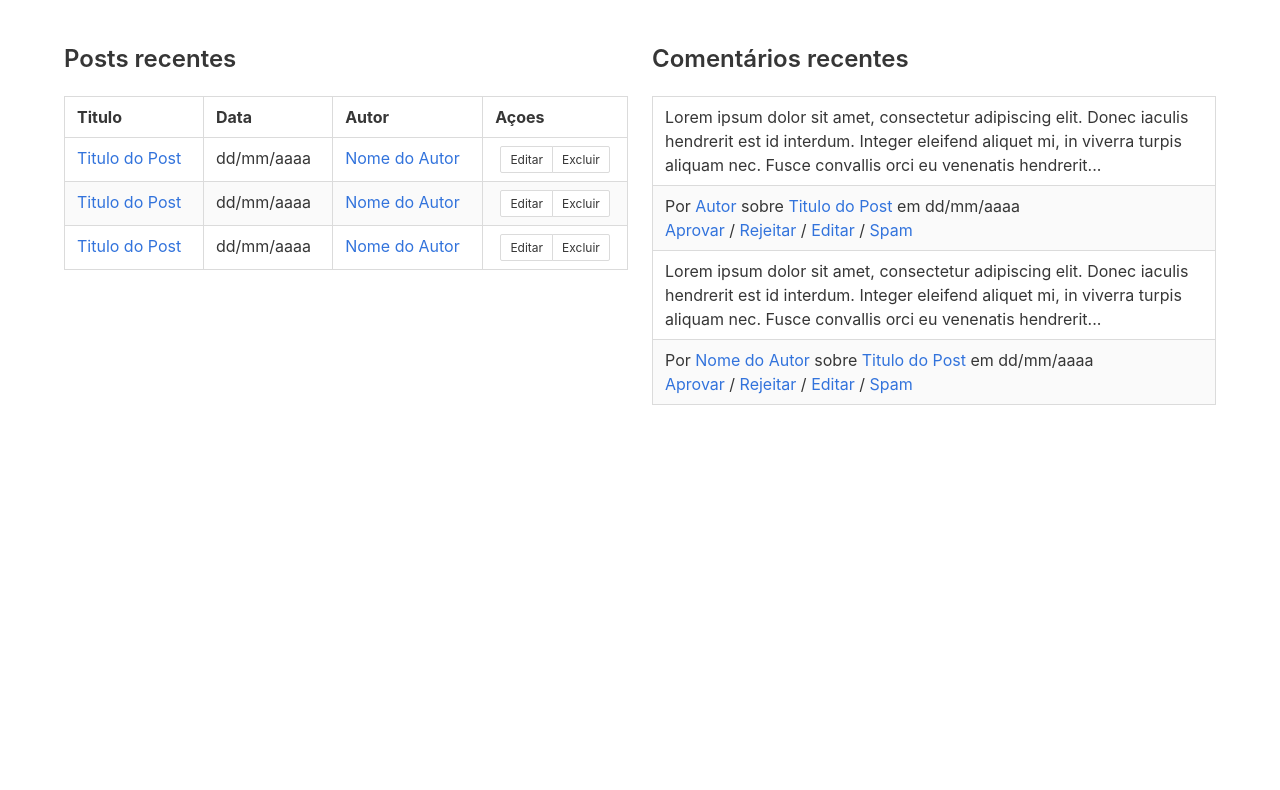
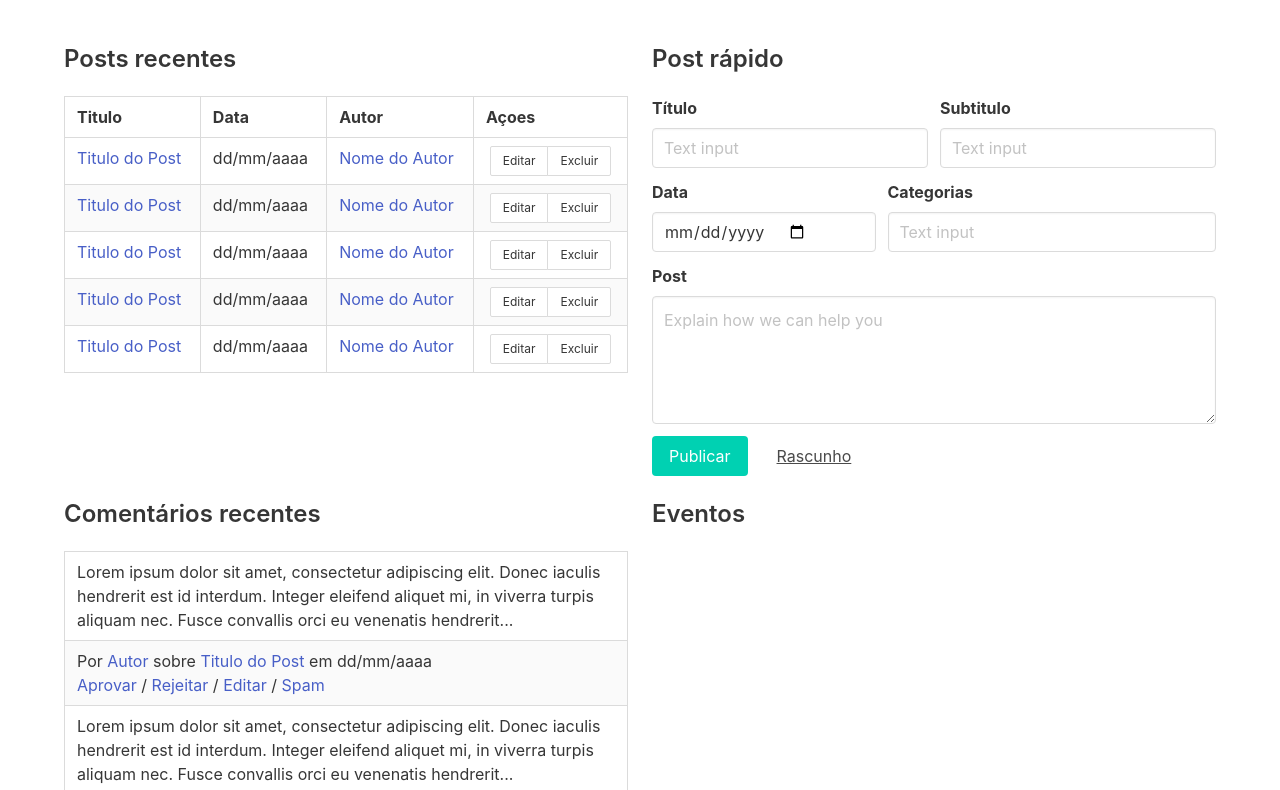
Before and after one commit to nessinhaw/bloguify, a plain HTML site: page index.html in a window 1280 px wide. Shown: the part 67-857 px from the top of the page. Before the commit the page ends 800 px from the top, so only its background shows below. Drawn offline with nearby package versions, Linux system fonts and the light colour scheme.

```diff
--- a/index.html
+++ b/index.html
@@ -3,8 +3,9 @@
   <head>
     <meta charset="utf-8">
     <meta name="viewport" content="width=device-width, initial-scale=1">
-    <title>Hello Bulma!</title>
-    <link rel="stylesheet" href="https://cdnjs.cloudflare.com/ajax/libs/bulma/0.7.2/css/bulma.min.css">
+    <title>Bloguify</title>
+    <link rel="stylesheet" href="node_modules/bulma/css/bulma.min.css">
+    <link rel="stylesheet" href="node_modules/bulma-extensions/bulma-calendar/dist/css/bulma-calendar.min.css">
     <script defer src="https://use.fontawesome.com/releases/v5.3.1/js/all.js"></script>
   </head>
   <body>
@@ -119,9 +120,88 @@
                     </div>
                 </td>
               </tr>
+              <tr>
+                <td><a href="#">Titulo do Post</a></td>
+                <td>dd/mm/aaaa</td>
+                <td><a href="#"><a href="#">Nome do Autor</a></td>
+                <td><div class="buttons has-addons is-centered">
+                      <span class="button is-small">Editar</span>
+                      <span class="button is-small">Excluir</span>
+                    </div>
+                </td>
+              </tr>
+              <tr>
+                <td><a href="#">Titulo do Post</a></td>
+                <td>dd/mm/aaaa</td>
+                <td><a href="#"><a href="#">Nome do Autor</a></td>
+                <td><div class="buttons has-addons is-centered">
+                      <span class="button is-small">Editar</span>
+                      <span class="button is-small">Excluir</span>
+                    </div>
+                </td>
+              </tr>
             </tbody>
           </table>
         </div>
+        <div class="column">
+        	<h1 class="title is-4">
+            	Post rápido
+          	</h1>
+          	<form>
+          		<div class="field is-horizontal">
+          			<div class="field-body">
+			          	<div class="field">
+							<label class="label">Título</label>
+							<p class="control">
+								<input class="input" type="text" placeholder="Text input">
+							</p>
+						</div>
+						<div class="field">
+							<label class="label">Subtitulo</label>
+							<p class="control">
+								<input class="input" type="text" placeholder="Text input">
+							</p>
+						</div>
+					</div>
+				</div>
+
+				<div class="field is-horizontal">
+          			<div class="field-body">
+			          	<div class="field">
+							<label class="label">Data</label>
+							<p class="control">
+								<input class="input" type="date" placeholder="Text input">
+							</p>
+						</div>
+						<div class="field">
+							<label class="label">Categorias</label>
+							<p class="control">
+								<input class="input" type="text" placeholder="Text input">
+							</p>
+						</div>
+					</div>
+				</div>
+
+				<div class="field">
+					<label class="label">Post</label>
+			      <div class="control">
+			        <textarea class="textarea" placeholder="Explain how we can help you"></textarea>
+			      </div>
+			    </div>
+
+			    <div class="field is-grouped">
+				  <div class="control">
+				    <button class="button is-primary">Publicar</button>
+				  </div>
+				  <div class="control">
+				    <button class="button is-text">Rascunho</button>
+				  </div>
+				</div>
+			</form>
+        </div>
+      </div>
+
+      <div class="columns">
       	<div class="column">
       		<h1 class="title is-4">
             	Comentários recentes
@@ -149,8 +229,16 @@
 	            </tbody>
           </table>
       	</div>
+      	<div class="column">
+      		<h1 class="title is-4">
+            	Eventos
+          	</h1>
+      	</div>
       </div>
     </div>
   </section>
   </body>
+
+  <script src="node_modules/bulma-extensions/bulma-calendar/dist/js/bulma-calendar.min.js"></script>
+  <script src="js/style.js"></script>
 </html>
--- /dev/null
+++ b/js/style.js
@@ -0,0 +1,10 @@
+// Initialize all input of date type.
+var calendars = bulmaCalendar.attach('[type="date"]', {dateFormat: 'DD/MM/YYYY'});
+
+// Loop on each calendar initialized
+for(var i = 0; i < calendars.length; i++) {
+	// Add listener to date:selected event
+	calendars[i].on('date:selected', date => {
+		console.log(date);
+	});
+}
```
Lines whose indentation alone changed are shown as unchanged.
